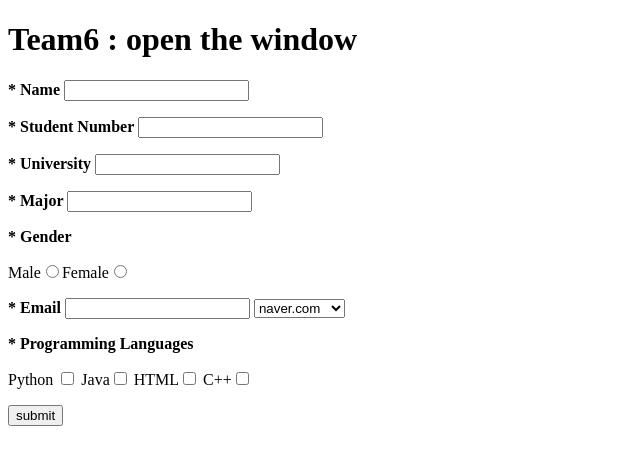
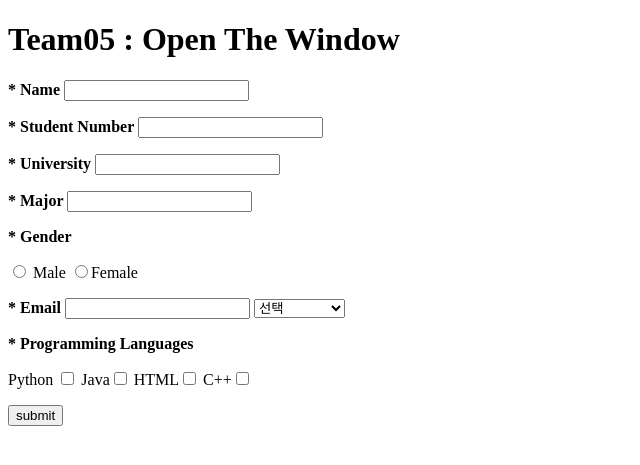
Before and after one commit to CSID-DGU/2024-1-OSSPrac-OpenTheWIndow-5, a Flask app: page / in a window 1280 px wide. Shown: the top 465 px of the page, without its empty margins (0-640 px from the left). Run offline with Flask 3, Linux system fonts and the light colour scheme.

Commit message:
Modify input_info

```diff
--- a/teamsub5/FrontEnd/templates/input_info.html
+++ b/teamsub5/FrontEnd/templates/input_info.html
@@ -1,22 +1,23 @@
 <!DOCTYPE html>
 <html lang="en">
 <body>
-    <h1><b> Team6 : open the window </b></h1>
+    <h1><b> Team05 : Open The Window </b></h1>
     <form action="/result" method="POST">
-        <p><b>* Name </b><input type='text' name='name'></p>
-        <p><b>* Student Number </b> <input type='text' id='StudentNumber' name='StudentNumber' /></p>
-        <p><b>* University </b><input type='text' id='University' name='University' /></p>
-        <p><b>* Major </b><input type='text' name='major'></p>
+        <p><b>* Name </b><input type='text' name='name'></b></p>
+        <p><b>* Student Number </b> <input type='text' id='StudentNumber' name='StudentNumber' /></b></p>
+        <p><b>* University </b><input type='text' id='University' name='University' /></b></p>
+        <p><b>* Major </b><input type='text' name='major'></b></p>
         <p><b>* Gender </b></p>
-        <p>Male<input type='radio' id ='male' name="gender" value="male">Female<input type='radio' id ='gender' name="gender" value="female"></p>
+        <p><input type='radio' id ='male' name="gender" value="male"> Male <input type='radio' id ='gender' name="gender" value="female">Female</p>
         <p><b>* Email </b>
             <input type='text' id='email_id' name='email_id' />
             <select id='email' name='email'>
+                <option value="선택" selected>선택</option>
                 <option value="naver.com">naver.com</option>
-                <option value="gmail.com">hanmail.net</option>
-                <option value="kakao.com">gmail.com</option>
-                <option value="hanmail.com">yahoo.com</option>
-                <option value="nate.com">kakao.com</option>
+                <option value="daum.net">daum.net</option>
+                <option value="gmail.com">gmail.com</option>
+                <option value="hanmail.net">hanmail.net</option>
+                <option value="yahoo.com">yahoo.com</option>
             </select>
         </p>
 
```
